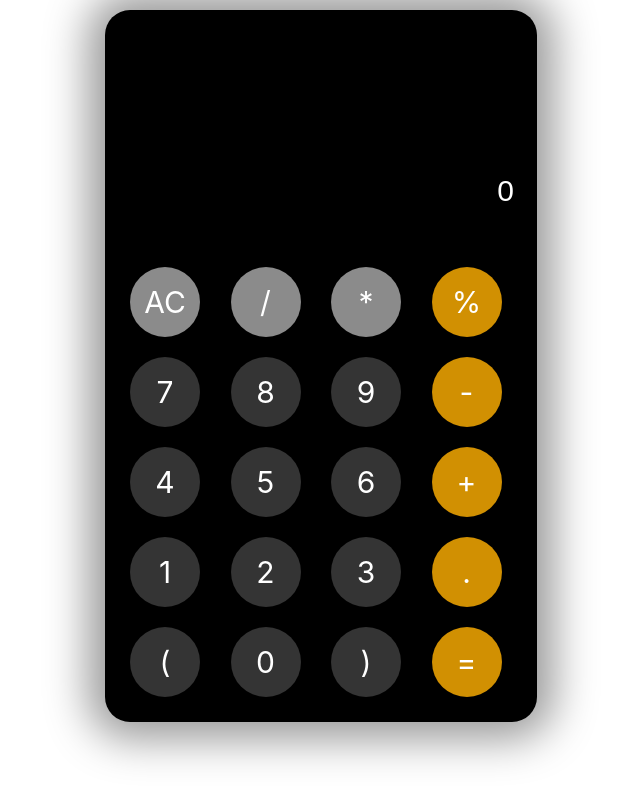
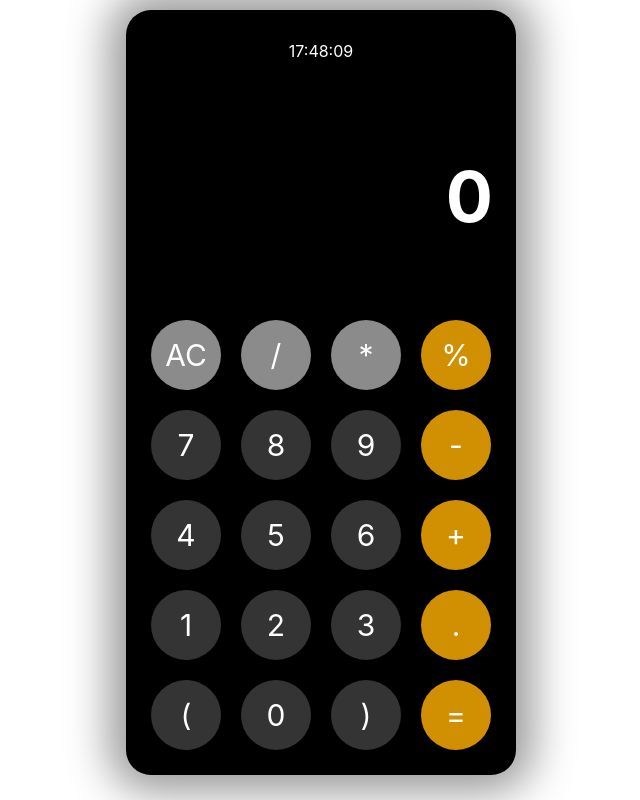
Before and after one commit to RafaelAfrikyan/My_Calculator, a React (Create React App) app: page / in a window 1280 px wide. Shown: the whole page, without its empty margins (319-959 px from the left). Built offline with nearby package versions, Linux system fonts and the light colour scheme.

Commit message:
feat: add time

```diff
--- a/src/App.css
+++ b/src/App.css
@@ -15,10 +15,9 @@
 
 .display {
   text-align: right;
-
-  padding: 16px 8px;
-  line-height: 100px;
-  font-size: 30px;
+  padding: 1px 8px;
+  line-height: 70px;
+  font-size: 70px;
   background-color: black;
   border: none;
   color: white;
@@ -78,3 +77,7 @@
   color: rgb(172, 118, 0);
   transition: 0.3s ease-in-out;
 }
+
+.time {
+  color: white;
+}
--- a/src/App.js
+++ b/src/App.js
@@ -8,7 +8,6 @@ function App() {
     <div className="App">
       <Display />
 
-
     </div>
   );
 }
--- a/src/Buttons.jsx
+++ b/src/Buttons.jsx
@@ -1,5 +1,6 @@
 import React, { useState } from "react";
 import { Calculator } from "./state";
+import Time from "./Time";
 
 export default function Buttons() {
   const blt = new Calculator(0);
@@ -95,8 +96,6 @@ export default function Buttons() {
     }
   }
 
-  console.log(calcValue);
-
   function equal() {
     try {
       setValue(eval(value).toString());
@@ -112,7 +111,8 @@ export default function Buttons() {
 
   return (
     <div>
-      <input className="display" type="text" value={value}></input>
+      <Time />
+      <h1 className="display">{value}</h1>
       <div className="buttons">
         <div
           onClick={() => {
@@ -130,20 +130,20 @@ export default function Buttons() {
         {arr.map((el) => {
           if (el === "*" || el === "/") {
             return (
-              <div onClick={handleOne} className="button_first">
+              <div key={el} onClick={handleOne} className="button_first">
                 {el}
               </div>
             );
           }
           if (el === "." || el === "-" || el === "+" || el === "%") {
             return (
-              <div onClick={handleOne} className="button_yellow">
+              <div key={el} onClick={handleOne} className="button_yellow">
                 {el}
               </div>
             );
           } else
             return (
-              <div onClick={calc} className="button">
+              <div key={el} onClick={calc} className="button">
                 {el}
               </div>
             );
--- /dev/null
+++ b/src/Time.jsx
@@ -0,0 +1,22 @@
+import React, { useState, useEffect } from "react";
+
+function Time() {
+  const [dateState, setDateState] = useState(new Date());
+  useEffect(() => {
+    setInterval(() => setDateState(new Date()), 1000);
+  }, []);
+  return (
+    <div>
+      <p className="time">
+        {dateState.toLocaleString("ru-Ru", {
+          hour: "numeric",
+          minute: "numeric",
+          second: "numeric",
+          hour24: true,
+        })}
+      </p>
+    </div>
+  );
+}
+
+export default Time;
```
